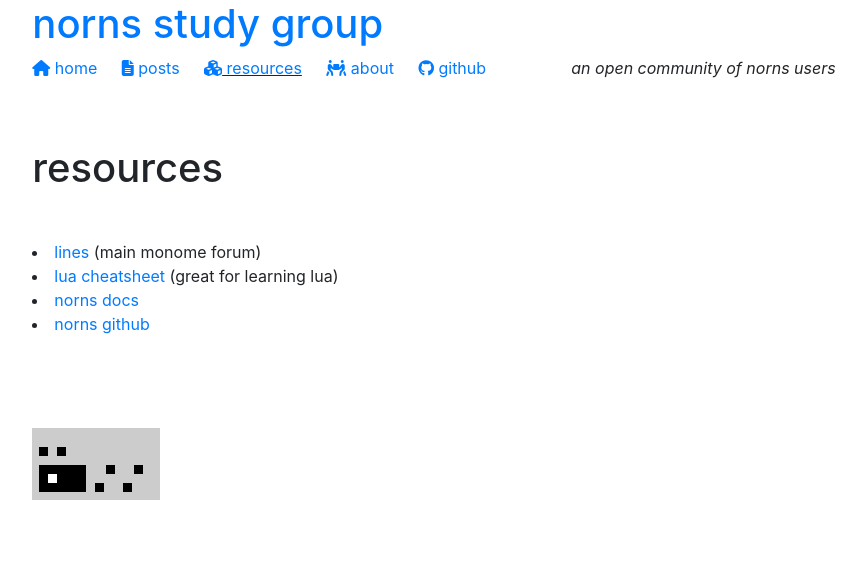
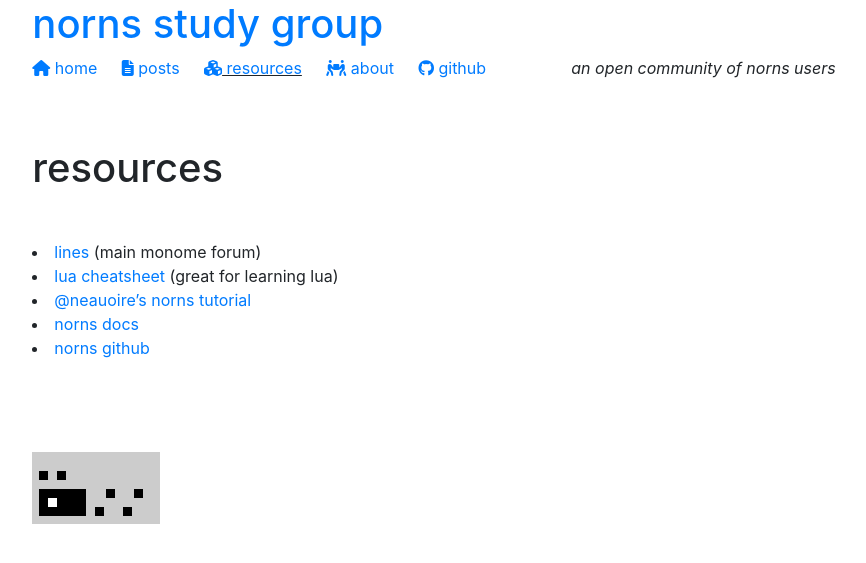
Before and after one commit to northern-information/study.norns.online, a Jekyll site: the page built from _pages/resources.md, in a window 1280 px wide. Shown: the top 563 px of the page, without its empty margins (196-1062 px from the left). Built offline with Jekyll 4.4.1, drawn with Linux system fonts in a browser that asks for light colours; nearby versions of some CDN libraries.

Commit message:
Update resources.md

```diff
--- a/_pages/resources.md
+++ b/_pages/resources.md
@@ -6,5 +6,6 @@
 
  - [lines](https://llllllll.co) (main monome forum)
  - [lua cheatsheet](https://devhints.io/lua) (great for learning lua)
+ - [@neauoire's norns tutorial](https://llllllll.co/t/norns-tutorial/23241)
  - [norns docs](https://monome.org/docs/norns/)
  - [norns github](https://github.com/monome/norns)
```
